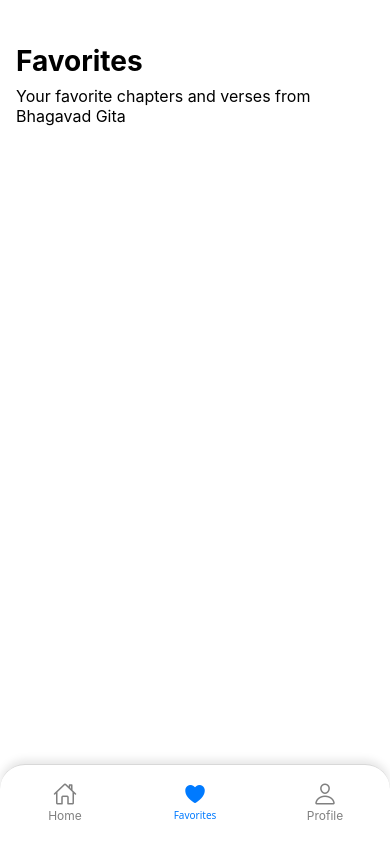
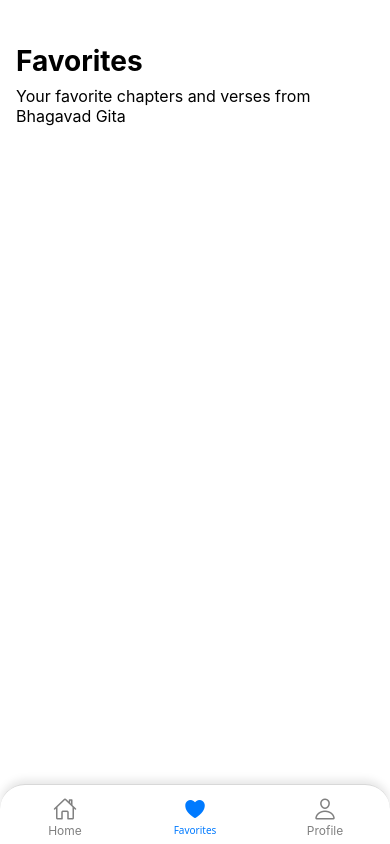
Before and after one commit to digen21/geetaVaani, a React Native app: screen /Favorites in a window 390 px wide. Built offline with nearby package versions, Linux system fonts and the light colour scheme; what expo-localization would draw is missing.

Commit message:
refactor: replace TouchableOpacity with Pressable and adjust styles
Replace TouchableOpacity with Pressable in ChapterCard for better ripple effects and pressed state handling. Adjust styles in ChaptersScreen, FavoritesScreen, and TabNavigator for consistent spacing and layout improvements.

```diff
--- a/components/ChapterCard.js
+++ b/components/ChapterCard.js
@@ -1,7 +1,7 @@
 import { MaterialIcons } from "@expo/vector-icons";
 import { useTheme } from "@react-navigation/native";
 import React from "react";
-import { StyleSheet, Text, TouchableOpacity, View } from "react-native";
+import { Pressable, StyleSheet, Text, View } from "react-native";
 import { verseTranslations } from "../configs";
 import { useFavorites, useLanguage } from "../contexts";
 const ChapterCard = ({ chapter, onPress }) => {
@@ -29,10 +29,14 @@ const ChapterCard = ({ chapter, onPress }) => {
   };
 
   return (
-    <TouchableOpacity
+    <Pressable
       onPress={onPress}
-      activeOpacity={0.9}
-      style={[styles.card, { backgroundColor: colors.cardBg }]}
+      android_ripple={{ color: "#00000005", borderless: false }} // android ripple effect
+      style={({ pressed }) => [
+        styles.card,
+        { backgroundColor: colors.cardBg, opacity: pressed ? 0.95 : 1 },
+      ]}
+
     >
       <View style={styles.row}>
         <View style={styles.textContainer}>
@@ -44,7 +48,7 @@ const ChapterCard = ({ chapter, onPress }) => {
             {verseTranslations[currentLanguage] || "Verses"}
           </Text>
         </View>
-        <TouchableOpacity
+        <Pressable
           onPress={handleFavoritePress}
           hitSlop={{ top: 10, bottom: 10, left: 10, right: 10 }}
         >
@@ -57,20 +61,22 @@ const ChapterCard = ({ chapter, onPress }) => {
             size={22}
             color={HEART_COLOR}
           />
-        </TouchableOpacity>
+        </Pressable>
       </View>
-    </TouchableOpacity>
+    </Pressable>
   );
 };
 
 const styles = StyleSheet.create({
   card: {
+    height: 100,
     borderRadius: 12,
     paddingVertical: 16,
     paddingHorizontal: 16,
     backgroundColor: "#FFFFFF",
     borderWidth: 1,
     borderColor: "rgba(0,0,0,0.04)",
+    justifyContent: "center",
   },
   row: {
     flexDirection: "row",
@@ -90,7 +96,7 @@ const styles = StyleSheet.create({
   verseText: {
     fontSize: 15,
     fontWeight: "500",
-    color: "#007AFF", // iOS blue
+    color: "#007AFF",
     opacity: 0.9,
   },
 });
--- a/navigation/TabNavigator.js
+++ b/navigation/TabNavigator.js
@@ -23,7 +23,7 @@ const TabNavigator = () => {
           borderTopLeftRadius: 25,
           borderTopRightRadius: 25,
           overflow: "hidden",
-          height: 80 + insets.bottom, // Dynamically adjust height based on safe area
+          height: 60 + insets.bottom, // Dynamically adjust height based on safe area
           backgroundColor: "white",
           elevation: 8,
           shadowColor: '#000',
@@ -32,8 +32,8 @@ const TabNavigator = () => {
             height: -4,
           },
           shadowOpacity: 0.1,
+          paddingTop: 5,
           shadowRadius: 8,
-          paddingTop: 10,
           paddingBottom: insets.bottom, // Dynamic bottom padding
         },
       }}
--- a/screens/ChaptersScreen.js
+++ b/screens/ChaptersScreen.js
@@ -60,7 +60,6 @@ const styles = StyleSheet.create({
   },
   cardWrapper: {
     marginBottom: 10,
-
   },
 });
 
--- a/screens/FavoritesScreen.js
+++ b/screens/FavoritesScreen.js
@@ -145,6 +145,9 @@ const styles = StyleSheet.create({
     height: 1,
     opacity: 0.2,
   },
+  cardWrapper: {
+    marginBottom: 12
+  },
   sectionContainer: {
     paddingHorizontal: 16,
     paddingTop: 24,
@@ -175,7 +178,7 @@ const styles = StyleSheet.create({
     lineHeight: 24,
   },
   listContent: {
-    paddingBottom: 24,
+    paddingBottom: 50,
   },
 });
 
```
